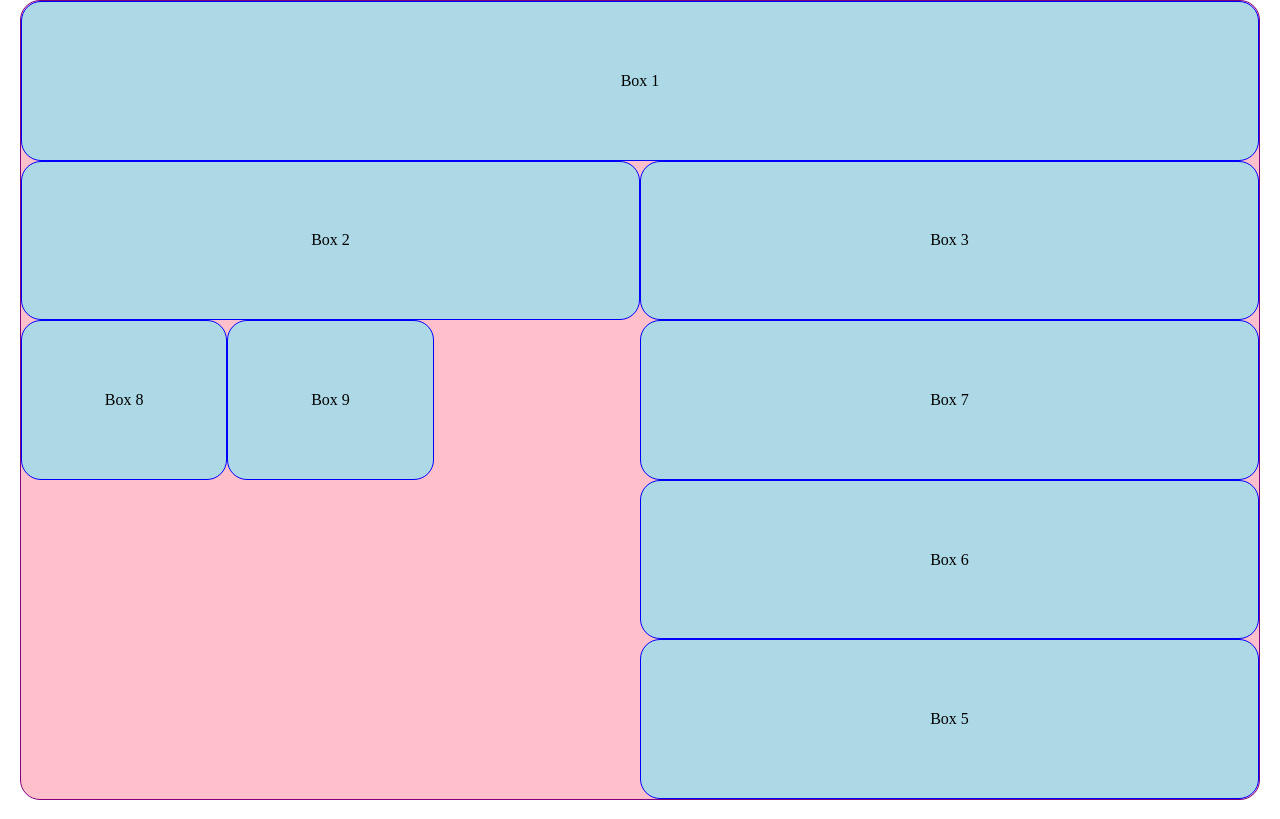
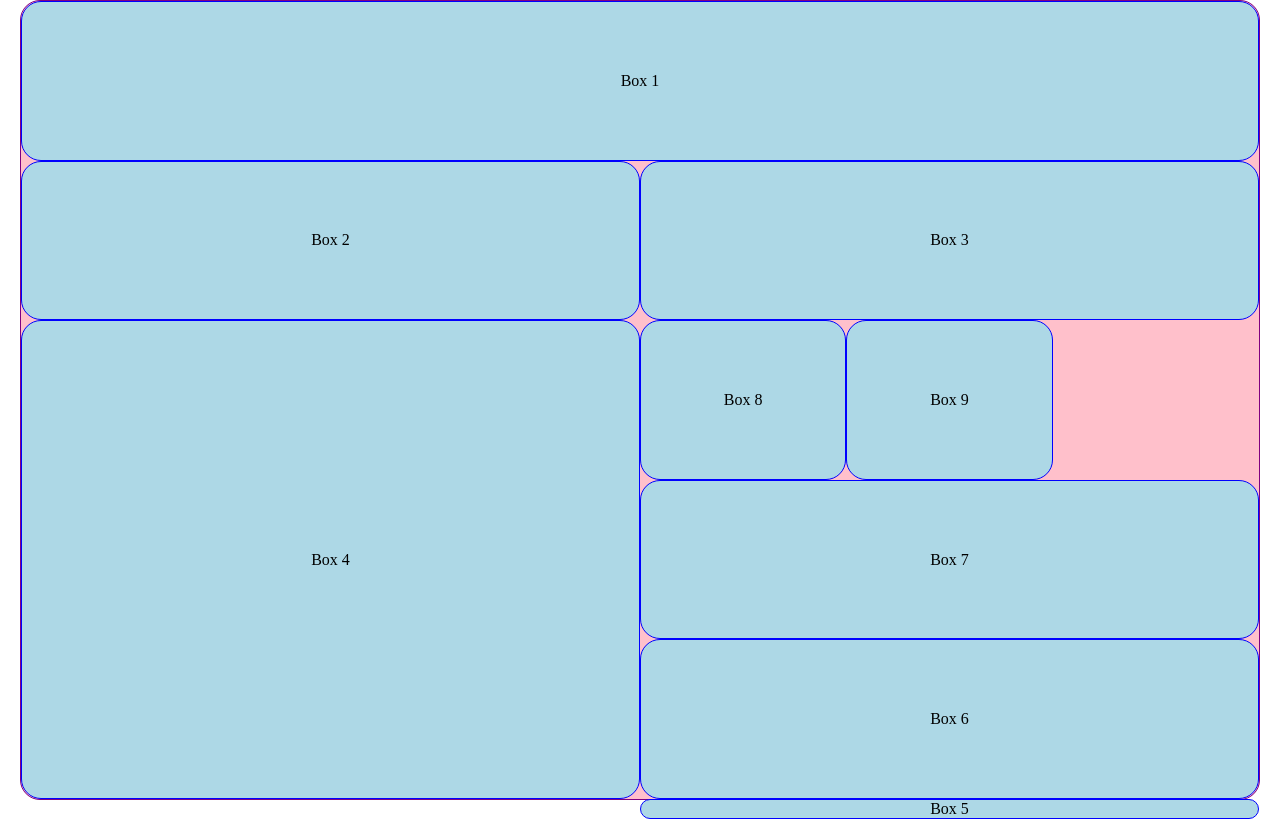
Before and after one commit to WCroW1997/git, a plain HTML site: page index.html in a window 1280 px wide. Drawn offline with Linux system fonts and the light colour scheme.

Commit message:
update 2

```diff
--- a/index.html
+++ b/index.html
@@ -13,6 +13,7 @@
         <div class="box box1">Box 1</div>
         <div class="box box2">Box 2</div>
         <div class="box box3">Box 3</div>
+        <div class="box box4">Box 4</div>
         <div class="box box5">Box 5</div>
         <div class="box box6">Box 6</div>
         <div class="box box7">Box 7</div>
```
